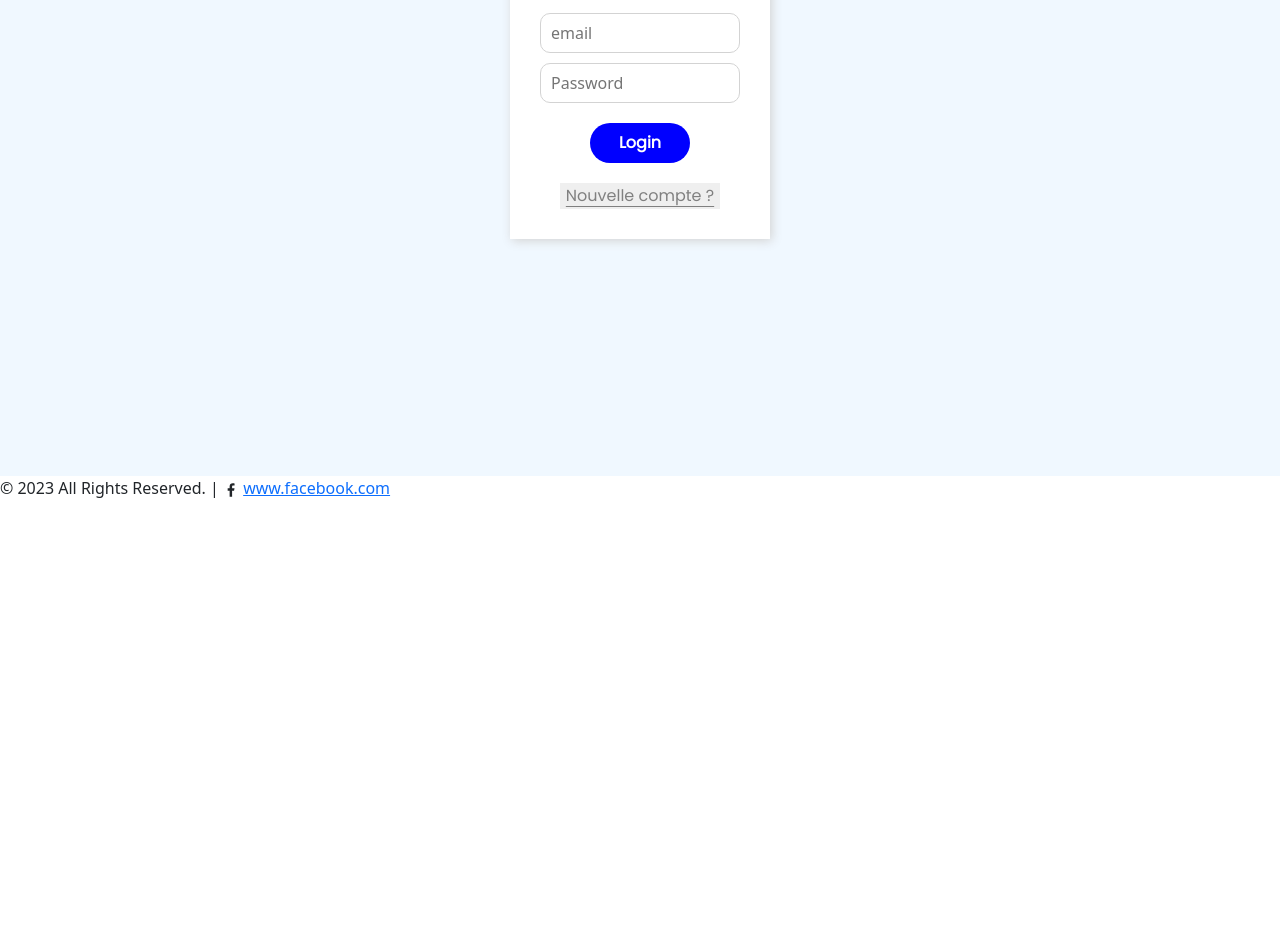
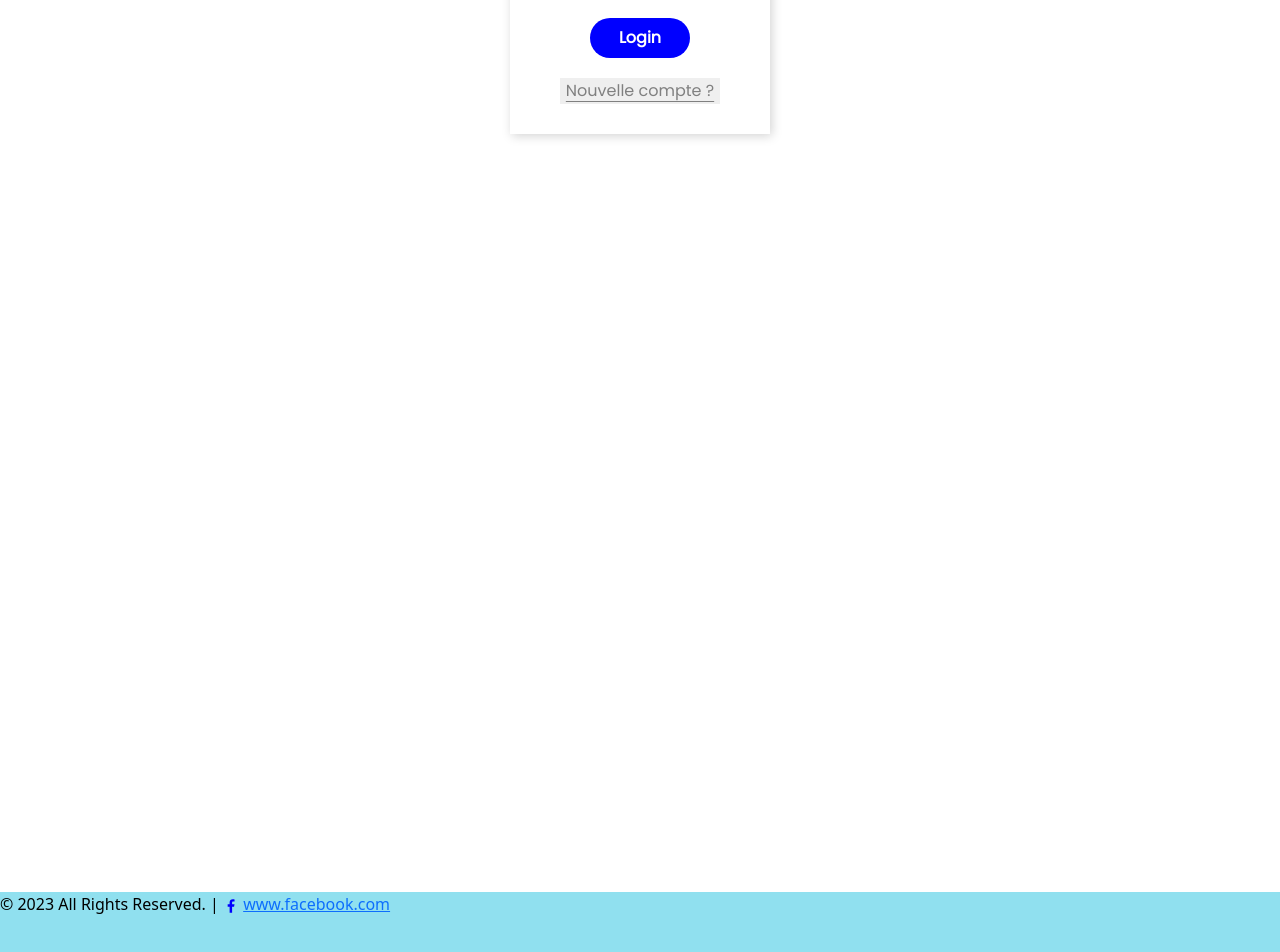
Before and after one commit to DevNumb/GestionAbonne, a React (Create React App) app: page /Login in a window 1280 px wide. Shown: the part 390-1342 px from the top of the page. Before the commit the page ends 890 px from the top, so only its background shows below. Built offline with nearby package versions, Linux system fonts and the light colour scheme.

Commit message:
fixing footer

```diff
--- a/src/App.js
+++ b/src/App.js
@@ -29,6 +29,7 @@ function App() {
                 <meta name="Gestion" content="test" />
             </Helmet>
     <>
+
     <Header />
 
 
@@ -102,9 +103,11 @@ function App() {
 
 
       </Routes>
- <Footer/>
-    </>
 
+   <div style={{position:'relative',minHeight: '100vh'}}>
+    <Footer/>
+</div>
+</>
     </BrowserRouter>
   );
 }
--- a/src/Footer.js
+++ b/src/Footer.js
@@ -4,7 +4,11 @@ function footer (){
 
 return (
 
-   <footer> © 2023 All Rights Reserved. |  <GrFacebookOption></GrFacebookOption> <a href ="https://www.facebook.com/">www.facebook.com </a></footer>
+   <footer style={{color:"black", position:"absolute", paddingBottom: '50px',
+   bottom: 0,
+   left: 0,
+   right: 0,
+ backgroundColor:'#90e0ef'}}> © 2023 All Rights Reserved. |  <GrFacebookOption style={{color:'blue'}}></GrFacebookOption> <a href ="https://www.facebook.com/">www.facebook.com </a></footer>
 );
 
 }
--- a/src/Register.js
+++ b/src/Register.js
@@ -44,7 +44,7 @@ function redirect(){
 
     return (
 
-        <div style={{ display: "flex", height: "100vh", alignItems: "center", justifyContent: "center", backgroundColor: "#F0F8FF" }}>
+        <div style={{ display: "flex",marginTop:50, alignItems: "center", justifyContent: "center", backgroundColor: "white" }}>
         <div style={{ display: "flex", flexDirection: "column", alignItems: "center", backgroundColor: "white", boxShadow: "2px 2px 10px lightgray", padding: 50 }}>
         <h1 style={{fontFamily:"poppins" ,fontWeight:"bold"}}>Register Page</h1><br></br>
           <input
--- a/src/login.js
+++ b/src/login.js
@@ -41,10 +41,10 @@ function redirect (){
 
       <div style={{
         display: "flex",
-        minHeight: "100vh",
         alignItems: "center",
+        marginTop:"100px",
         justifyContent: "center",
-        backgroundColor: "#F0F8FF",
+        backgroundColor: "white",
         padding: "2rem",
         boxSizing: "border-box"
       }}>
```
